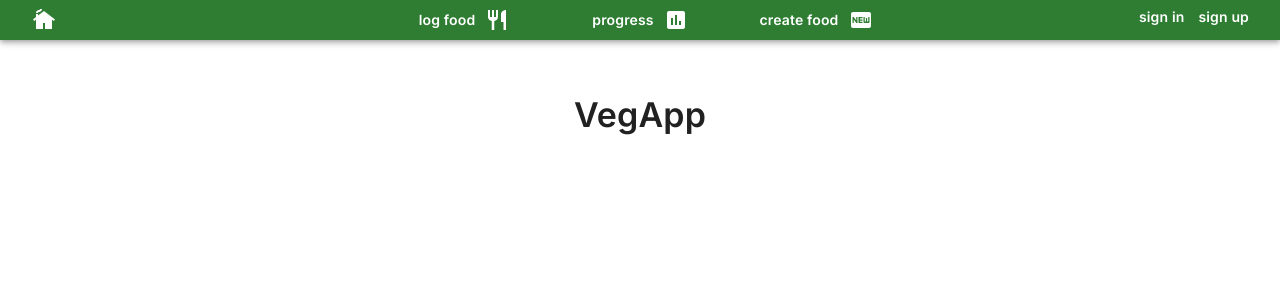
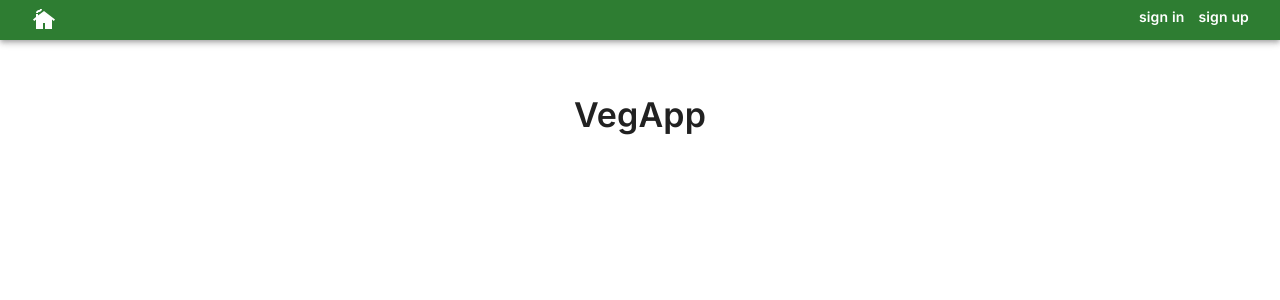
Before and after one commit to hphilpotts/veg-app-frontend-2.0, a React (Vite) app: page / in a window 1280 px wide. Shown: the top 300 px of the page. Built offline with nearby package versions, Linux system fonts and the light colour scheme.

Commit message:
DesktopHeaderIcons no longer render if no user logged in.

```diff
--- a/src/components/Header.jsx
+++ b/src/components/Header.jsx
@@ -18,9 +18,9 @@ export const Header = ({ signOut }) => {
             <AppBar position='static'>
                 <Container maxWidth='xl' sx={{ display: 'flex' }}>
                     <HomeIcon />
-                    <DesktopHeaderIcon url={'logFood/'} iconText={'log food'} iconComponent={<RestaurantIcon />} />
-                    <DesktopHeaderIcon url={'progress/'} iconText={'progress'} iconComponent={<AssessmentIcon />} />
-                    <DesktopHeaderIcon url={'createFood/'} iconText={'create food'} iconComponent={<FiberNewIcon />} />
+                    <DesktopHeaderIcon url={'logFood/'} iconText={'log food'} iconComponent={<RestaurantIcon />} isActive={user.loggedIn} />
+                    <DesktopHeaderIcon url={'progress/'} iconText={'progress'} iconComponent={<AssessmentIcon />} isActive={user.loggedIn} />
+                    <DesktopHeaderIcon url={'createFood/'} iconText={'create food'} iconComponent={<FiberNewIcon />} isActive={user.loggedIn} />
                     {user.loggedIn ? <ActiveUserControls signOut={signOut} /> : <InactiveUserControls />}
                 </Container>
             </AppBar>
@@ -38,7 +38,7 @@ const HomeIcon = () => {
     );
 };
 
-const DesktopHeaderIcon = ({ url, iconText, iconComponent }) => {
+const DesktopHeaderIcon = ({ url, iconText, iconComponent, isActive }) => {
 
     const navigateTo = useNavigate();
 
@@ -46,6 +46,7 @@ const DesktopHeaderIcon = ({ url, iconText, iconComponent }) => {
         navigateTo(url);
     };
 
+    if (isActive) {
         return (
             <Box
                 onClick={() => navigateOnClick(url)}
@@ -61,6 +62,7 @@ const DesktopHeaderIcon = ({ url, iconText, iconComponent }) => {
                 </Typography>
             </Box>
         );
+    } else return null;
 
 };
 
```
Lines whose indentation alone changed are shown as unchanged.
